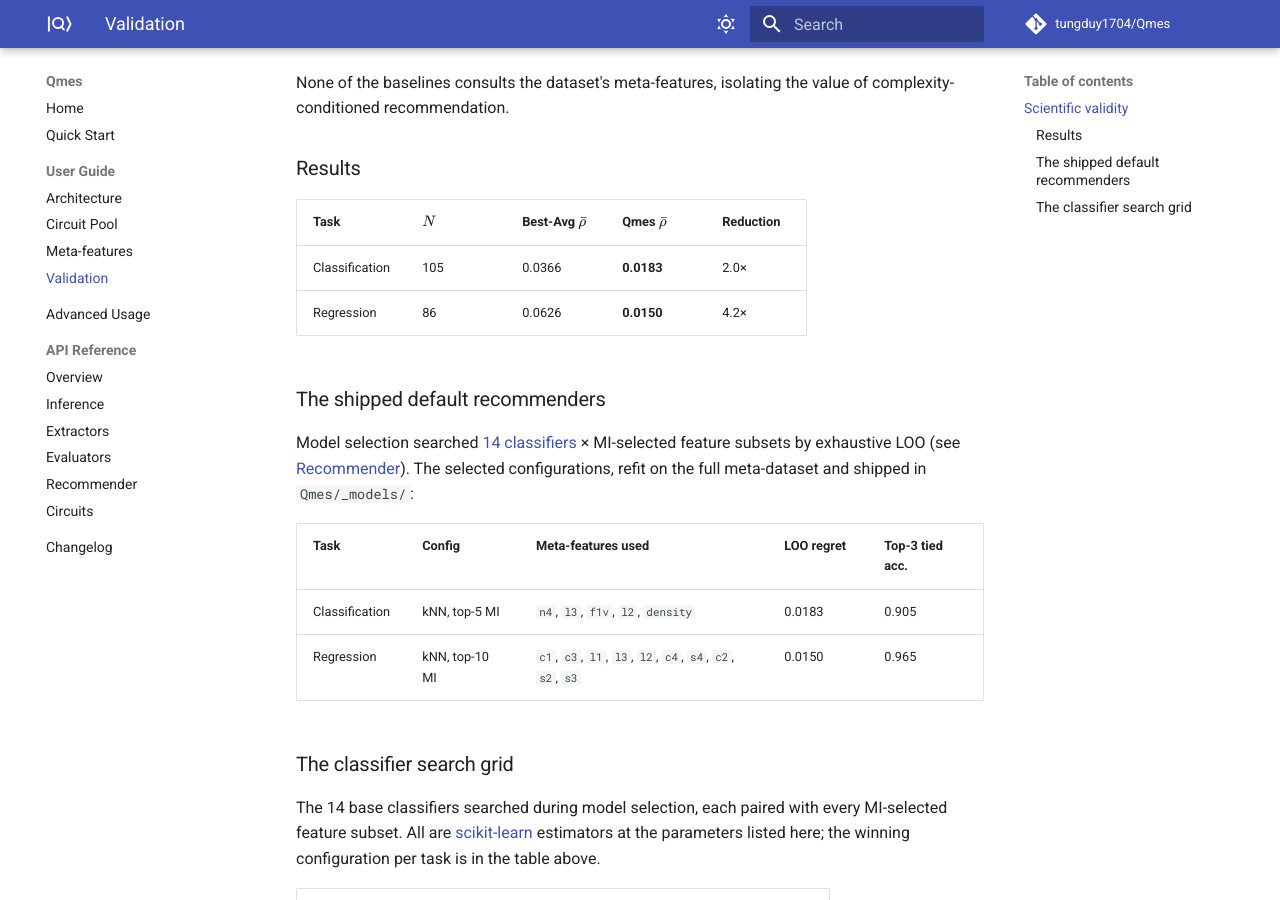
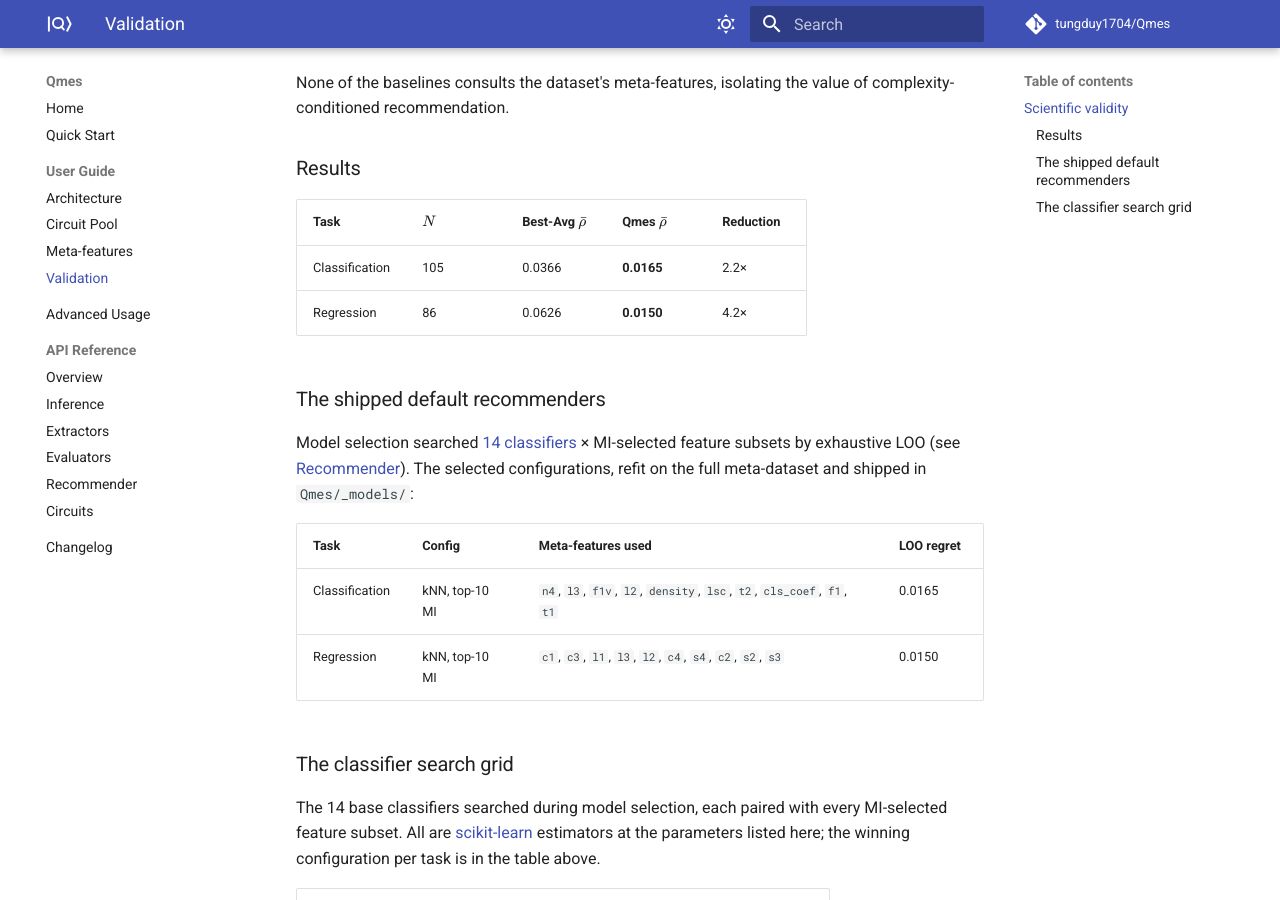
Before and after one commit to tungduy1704/Qmes, an MkDocs documentation site: the page built from docs/validation.md, in a window 1280 px wide and 900 px high, scrolled down 723 px. Built offline with MkDocs 1.6.1 and Material for MkDocs 9.7.7, drawn with Linux system fonts in a browser that asks for light colours; comment, search, counter and statistics services are not loaded.

Commit message:
switch shipped classification recommender to kNN_top10, matching regression default

```diff
--- a/docs/validation.md
+++ b/docs/validation.md
@@ -32,7 +32,7 @@ value of complexity-conditioned recommendation.
 
 | Task | $N$ | Best-Avg $\bar\rho$ | Qmes $\bar\rho$ | Reduction |
 |---|---|---|---|---|
-| Classification | 105 | 0.0366 | **0.0183** | 2.0× |
+| Classification | 105 | 0.0366 | **0.0165** | 2.2× |
 | Regression | 86 | 0.0626 | **0.0150** | 4.2× |
 
 ### The shipped default recommenders
@@ -42,10 +42,10 @@ MI-selected feature subsets by exhaustive LOO (see
 [Recommender](api/recommender.md)). The selected configurations, refit on
 the full meta-dataset and shipped in `Qmes/_models/`:
 
-| Task | Config | Meta-features used | LOO regret | Top-3 tied acc. |
-|---|---|---|---|---|
-| Classification | kNN, top-5 MI | `n4`, `l3`, `f1v`, `l2`, `density` | 0.0183 | 0.905 |
-| Regression | kNN, top-10 MI | `c1`, `c3`, `l1`, `l3`, `l2`, `c4`, `s4`, `c2`, `s2`, `s3` | 0.0150 | 0.965 |
+| Task | Config | Meta-features used | LOO regret |
+|---|---|---|---|
+| Classification | kNN, top-10 MI | `n4`, `l3`, `f1v`, `l2`, `density`, `lsc`, `t2`, `cls_coef`, `f1`, `t1` | 0.0165 |
+| Regression | kNN, top-10 MI | `c1`, `c3`, `l1`, `l3`, `l2`, `c4`, `s4`, `c2`, `s2`, `s3` | 0.0150 |
 
 ### The classifier search grid
 
```
Also changed, not shown: CHANGELOG.md (+1 -1 lines), 3 other files.
